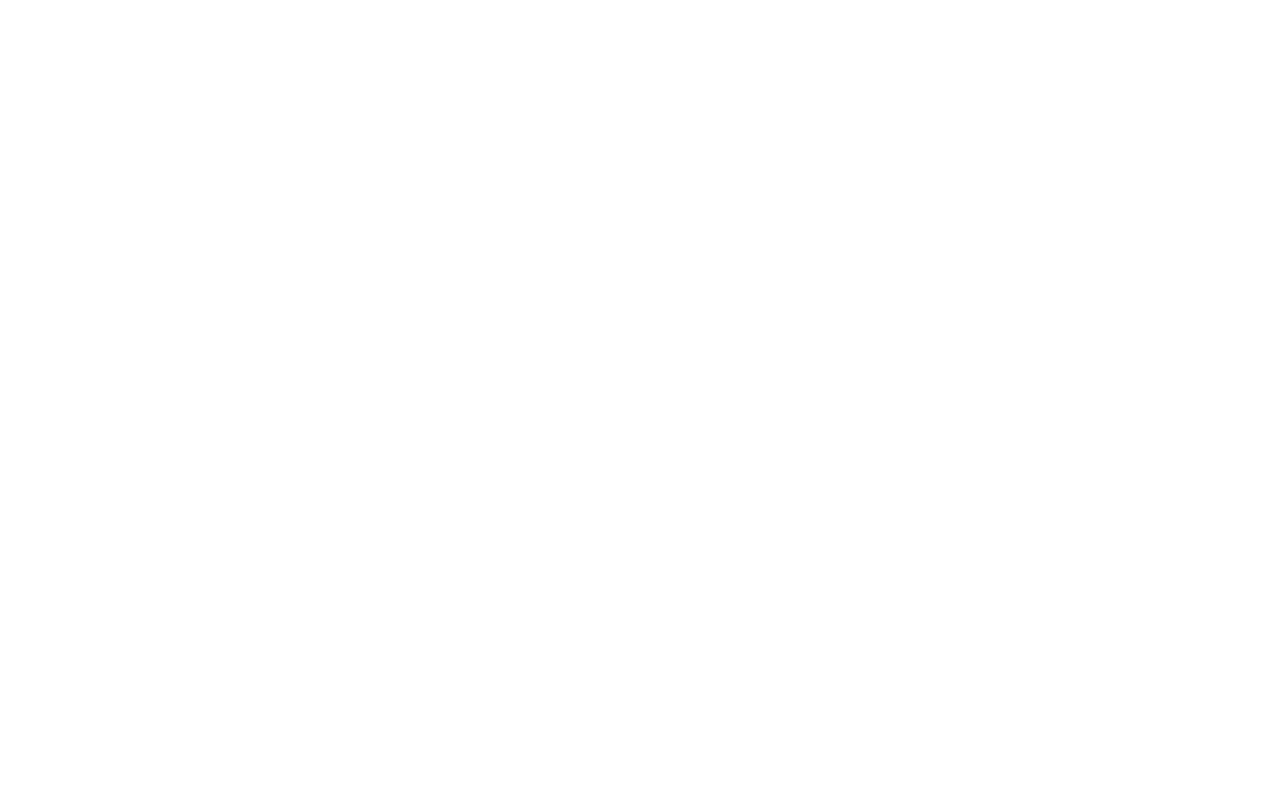
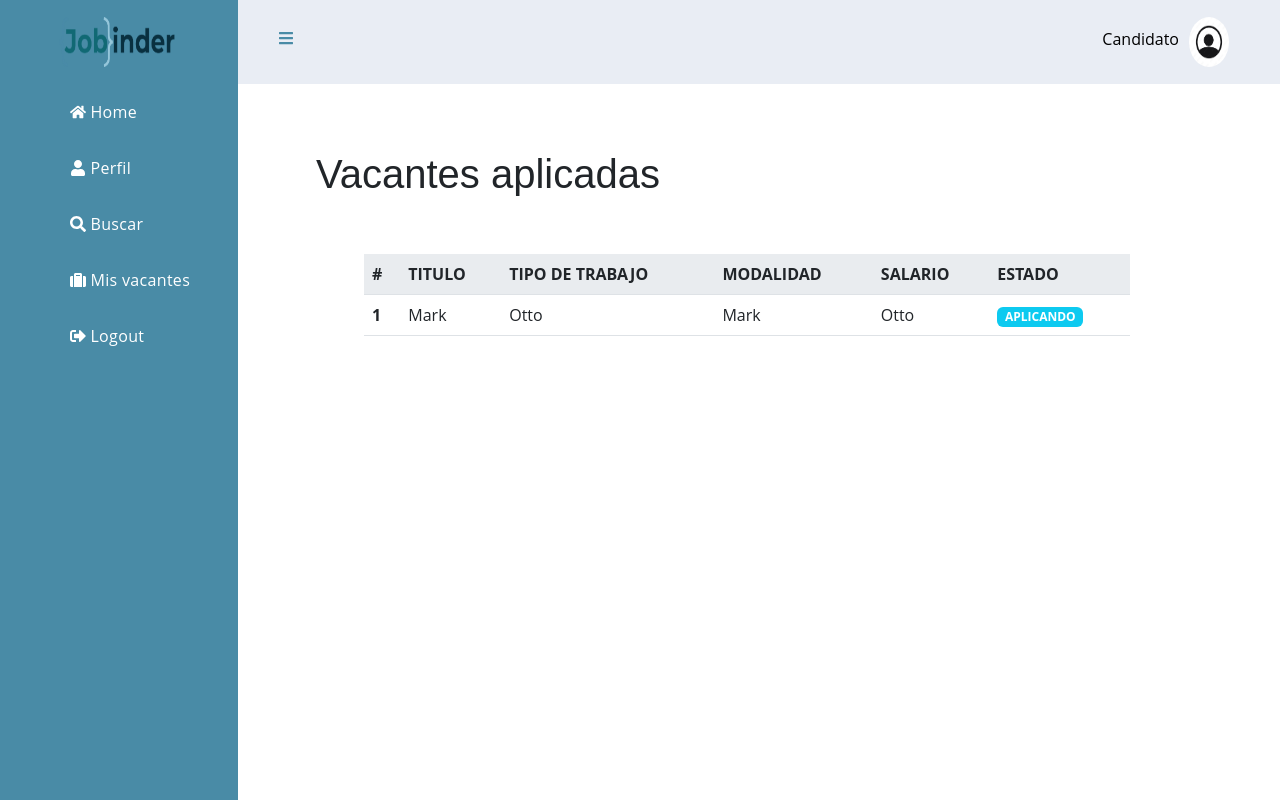
Before and after one commit to MASC95/Kodemia23g, a React (Create React App) app: page /dashboard-candidato/app-vacancies in a window 1280 px wide. Before the commit this address had no page. Built offline with nearby package versions, Linux system fonts and the light colour scheme.

Commit message:
update links for candidato

```diff
--- a/src/App.js
+++ b/src/App.js
@@ -8,6 +8,7 @@ import DashboardCandidate from './componentes/Candidate/DashboardCandidate/Dashb
 import ProfileCandidate from './componentes/Candidate/ProfileCandidate/ProfileCandidates';
 import HomeCandidate from './componentes/Candidate/HomeCandidate/HomeCandidate';
 import DashboardRecruiter from './componentes/Recruiter/Dashboard/Dashboard';
+import AppVacancyCandidate from './componentes/Candidate/VacancyCandidate/AppVacancyCandidate';
 import HomeRecruiter from './componentes/Recruiter/Home/Home';
 
 import Buscar from './componentes/Candidate/BuscarCandidate/Buscar';
@@ -34,7 +35,7 @@ function App() {
             <Route path='home' element={<HomeCandidate/>}/>
             <Route path='profile' element={<ProfileCandidate />}/>
             <Route path='search' element={<Buscar/>}/>
-            {/* <Route path='app-vacancies' element={<AppVacancyCandidate/>}/> */}
+            <Route path='app-vacancies' element={<AppVacancyCandidate/>}/>
 
           </Route>
           {/* aqui las rutas de la seccion reclutador */}
--- a/src/componentes/Candidate/VacancyCandidate/AppVacancyCandidate.js
+++ b/src/componentes/Candidate/VacancyCandidate/AppVacancyCandidate.js
@@ -9,7 +9,7 @@ export const AppVacancyCandidate=()=>
         <>
                         <div className='card-body'>
                            <h1 className="text-start">Vacantes aplicadas</h1>
-                           {/* <ListMyAppVacancy/> */}
+                           <ListMyAppVacancy/>
                         </div>
 
         </>
```
